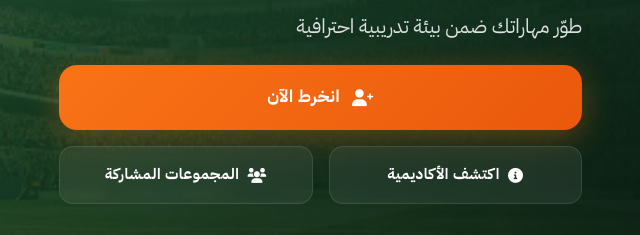
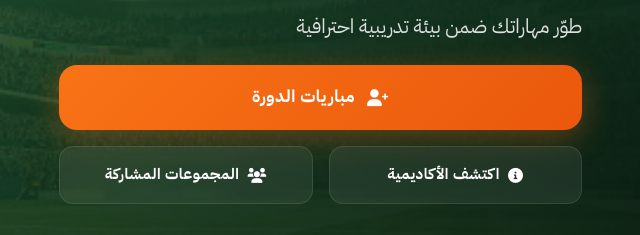
Before and after one commit to toto-dz/asbk, a plain HTML site: page index.html in a window 1280 px wide. Shown: the part 414-649 px from the top of the page, 621-1261 px from the left. Drawn offline with nearby package versions, Linux system fonts and the light colour scheme; no server answers.

Commit message:
Update index.html

```diff
--- a/index.html
+++ b/index.html
@@ -71,9 +71,9 @@
                     طوّر مهاراتك ضمن بيئة تدريبية احترافية
                 </p>
                 <div class="btn-group mx-auto">
-                    <a href="enroll.html" class="btn-primary">
+                    <a href="courses.html" class="btn-primary">
                         <i class="fas fa-user-plus"></i>
-                        انخرط الآن
+                        مباريات الدورة
                     </a>
                 </div>
                 <div class="secondary-actions mx-auto">
```
